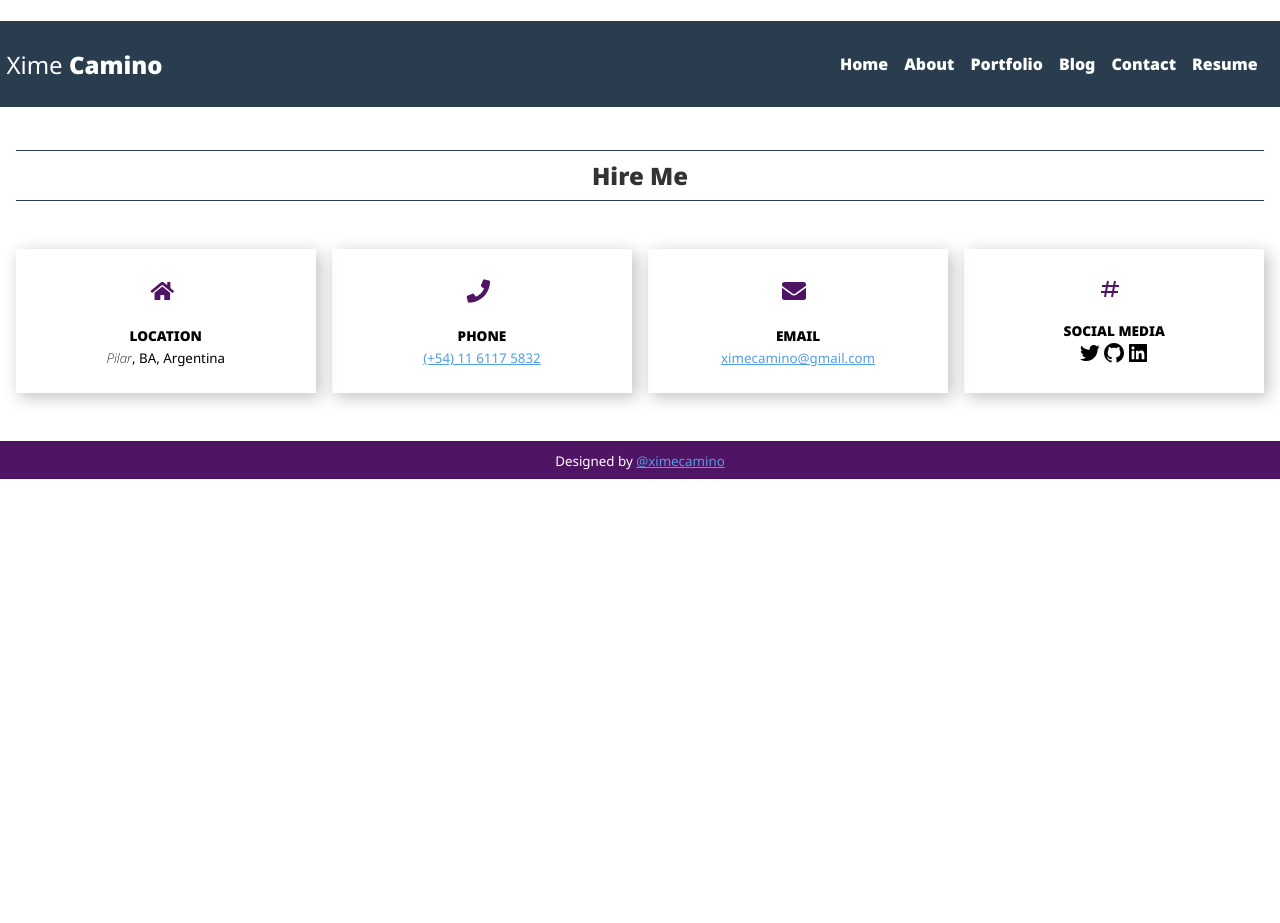
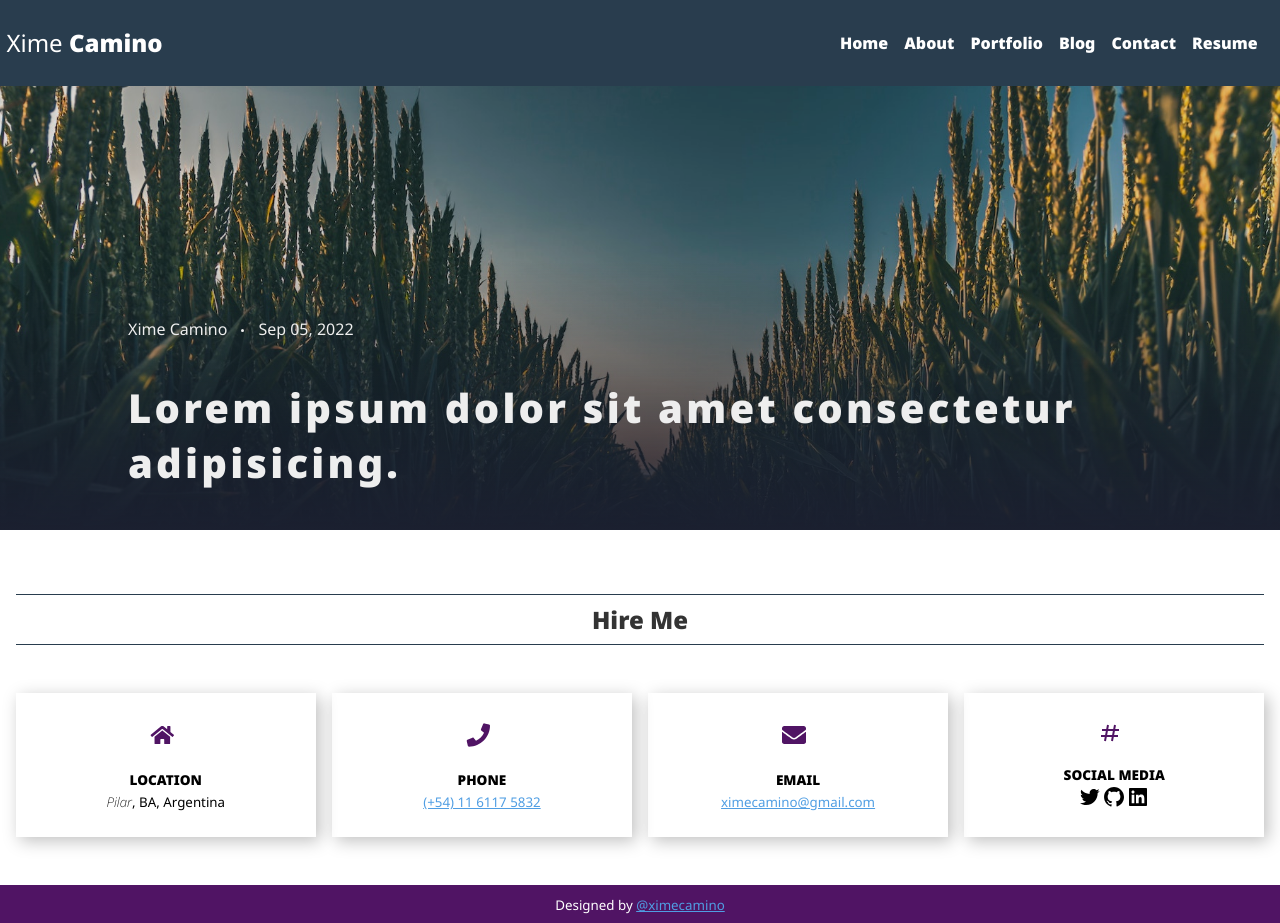
Before and after one commit to bioxim/resume_portfolio, a React (Create React App) app: page / in a window 1280 px wide. Before the commit the page ends 800 px from the top, so only its background shows below. Built offline with nearby package versions, Linux system fonts and the light colour scheme.

Commit message:
single-post header

```diff
--- a/src/pages/SinglePost.js
+++ b/src/pages/SinglePost.js
@@ -1,12 +1,26 @@
 import React from 'react';
 import styled from 'styled-components';
+import photo from '../components/img/notes-1.jpg';
 
 
 const Dashboard = () => {
     return (
       <>
         <Post>
-          <h1>Navegación Single-Post Page</h1>
+          <section className="margin-none">
+              <div className="header">
+                <aside className="container-single-note">
+                  <div>
+                      <div className="subtitle-single-note">
+                          Xime Camino
+                          <span className="set-dot"></span>
+                          Sep 05, 2022
+                      </div>
+                      <h1>Lorem ipsum dolor sit amet consectetur adipisicing.</h1>
+                  </div>
+                </aside>
+              </div>
+          </section>
         </Post>
       </>
     );
@@ -16,4 +30,104 @@ const Dashboard = () => {
 
   const Post = styled.div`
 
+    padding-top: 5rem;
+
+    h1 {
+      letter-spacing: .2rem;
+      font-weight: 600;
+      font-size: 1.4rem;
+    }
+
+    .container-single-note {
+      display: flex;
+      align-items: flex-end;
+      height: 100%;
+      max-width: 80%;
+    }
+
+    .header{
+      position:relative;
+      overflow:hidden;
+      display:flex;
+      flex-wrap: wrap;
+      justify-content: center;
+      align-items: flex-start;
+      align-content: flex-start;
+      height:40vw;
+      min-height:300px;
+      max-height:450px;
+      min-width:300px;
+      color:#eee;
+    }
+
+    .header:after{
+      content:"";
+      width:100%;
+      height:100%;
+      position:absolute;
+      bottom:0;
+      left:0;
+      z-index:-1;
+      background: linear-gradient(to bottom, rgba(0,0,0,0.12) 40%,rgba(27,32,48,1) 100%);
+    }
+
+    .header:before{
+      content:"";
+      width:100%;
+      height:200%;
+      position:absolute;
+      top:0;
+      left:0;
+        -webkit-backface-visibility: hidden;
+        -webkit-transform: translateZ(0); backface-visibility: hidden;
+      scale(1.0, 1.0);
+        transform: translateZ(0);
+      background:#1B2030 url(${photo}) 50% 0 no-repeat;
+      background-size:cover;
+      background-attachment:fixed;
+      animation: grow 360s  linear 10ms infinite;
+      transition:all 0.4s ease-in-out;
+      z-index:-2
+    }
+
+    @keyframes grow{
+      0% { transform: scale(1) translateY(0px)}
+      50% { transform: scale(1.2) translateY(-400px)}
+    }
+
+    .margin-none{
+      margin: 0;
+    }
+
+    .set-dot {
+      display: inline-block;
+      width: 3px;
+      height: 3px;
+      margin: 0 14px;
+      vertical-align: middle;
+      background-color: currentColor;
+      border-radius: 50%;
+    }
+
+    .subtitle-single-note {
+      font-size: .8rem;
+      margin-bottom: 0.5rem;
+    }
+
+    @media (min-width: 768px) {
+      h1 {
+        font-size: 2rem;
+      }
+
+      .subtitle-single-note {
+        font-size: 1rem;
+        margin-bottom: 0.938rem;
+      }
+  }
+
+  @media (min-width: 1024px) {
+    h1 {
+      font-size: 2.5rem;
+    }
+  }
   `
```
